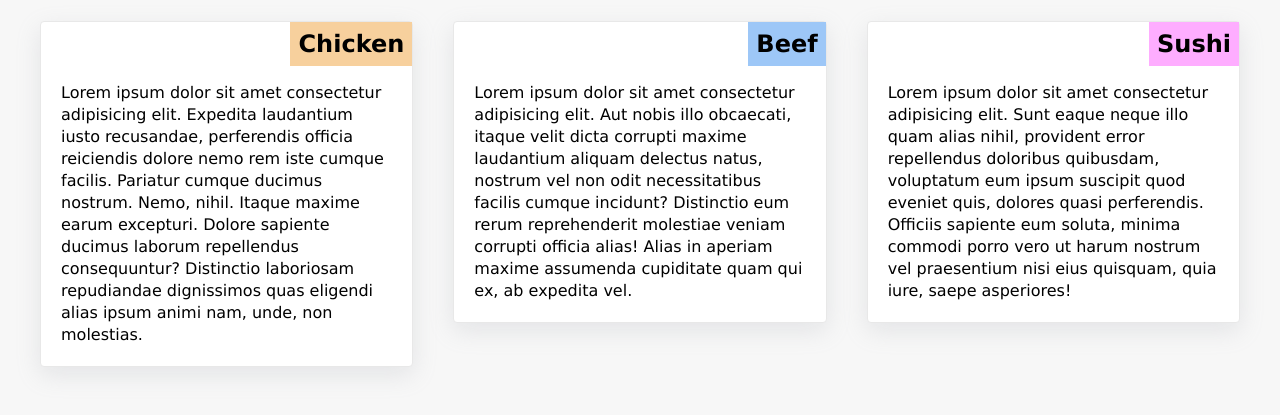
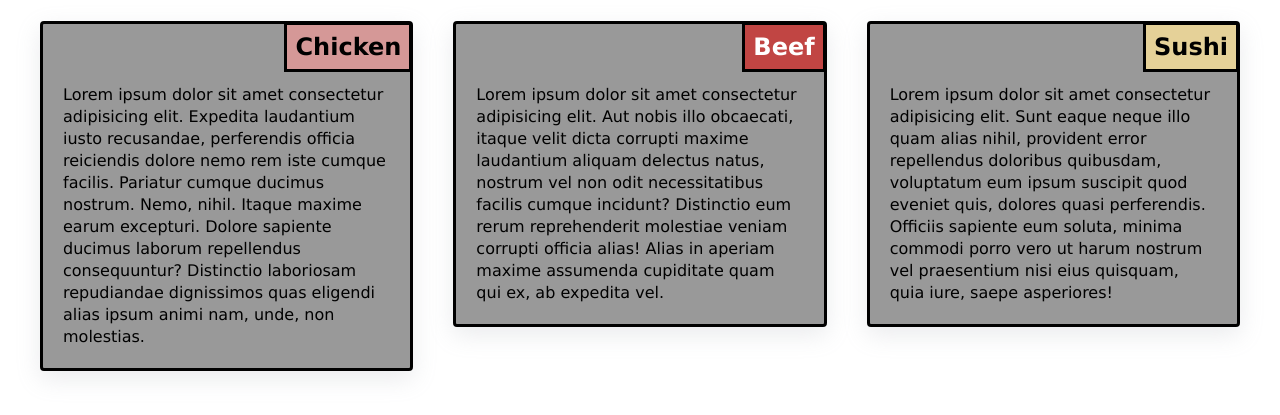
Before and after one commit to vivek-nxt/module2-solution, a plain HTML site: page index.html in a window 1280 px wide. Shown: the part 65-480 px from the top of the page. Drawn offline with Linux system fonts and the light colour scheme.

Commit message:
Update style.css

```diff
--- a/style.css
+++ b/style.css
@@ -7,7 +7,7 @@
 html,body{
       height:100%;
       width:100%;
-      background-color:#f7f7f7;
+      background-color:#ffffff;
       font-family: Verdana, Geneva, Tahoma, sans-serif;
 }
 
@@ -44,8 +44,8 @@ h2{
 .box{
     flex: 1 1 300px; /* Grow and shrink as needed, minimum 300px */
     min-height:300px;
-    background-color:#fff;
-    border: 1px solid #e8e8e8;
+    background-color:#999999;
+    border: 3px solid #000000;
     border-radius: 4px;
     box-shadow:rgba(149, 157, 165, 0.2) 0px 8px 24px;;
 
@@ -57,8 +57,11 @@ h2{
 
 .label{
     position: absolute;     /* Add this */
-    top: 0;                 /* Position at top */
-    right: 0;               /* Position at right */
+    top: -2px;                 /* Position at top */
+    right: -2px;               /* Position at right */
+
+    border:3px solid #000000;
+
 
     font-size:120%;
     text-align:right;
@@ -77,15 +80,16 @@ h2{
 }
 
 .color1{
-    background-color:rgb(247, 208, 157);
+    background-color:#D59897;
 }
 
 .color2{
-    background-color:rgb(157, 199, 247);
+    background-color:#C14543;
+     color:#ffffff;
 }
 
 .color3{
-    background-color:rgb(254, 173, 255);
+    background-color:#E5D198;
 }
 
 
```
